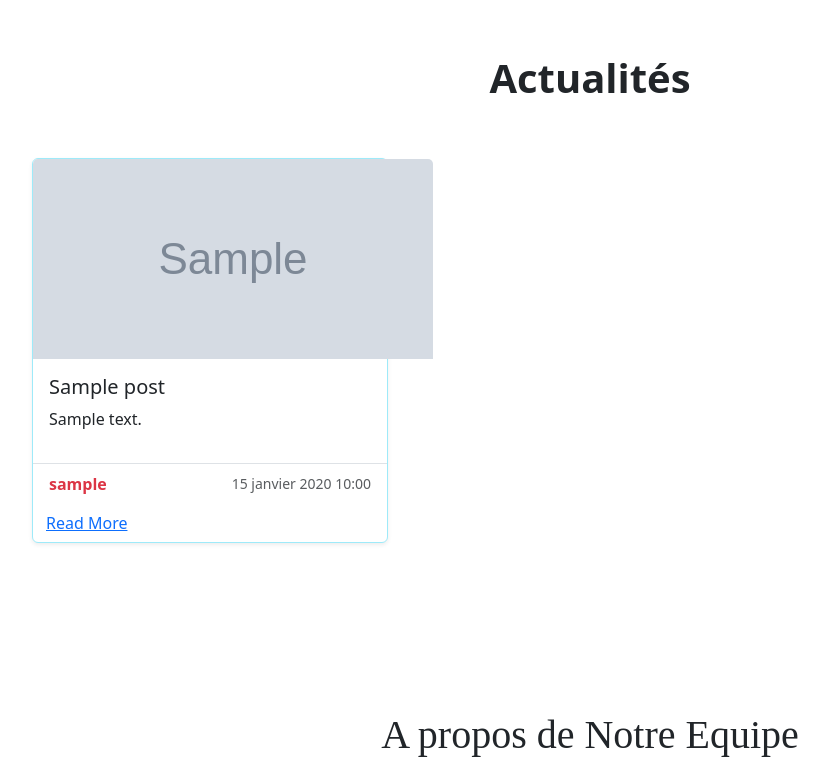
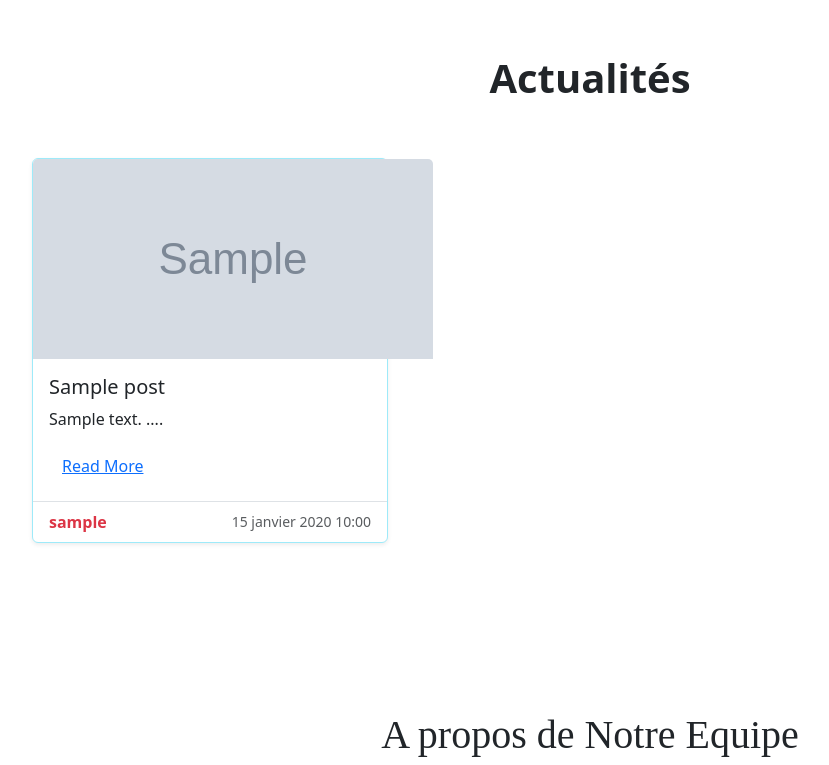
Before and after one commit to Zackiii/Mbollo_MoyDolle, a Django app: page / in a window 1280 px wide; the page is wider, and only the part inside the window is pictured. Shown: the part 1841-2606 px from the top of that part, without its empty margins (50-879 px from the left). Run offline with Django 4.2, Linux system fonts and the light colour scheme; tables that the repository leaves empty hold one stand-in row (values such as "Sample post"); grey boxes marked "Sample" are stand-in pictures; grey boxes are pictures that could not be loaded.

Commit message:
version ameliorer+

```diff
--- a/templates/userTests/accueil.html
+++ b/templates/userTests/accueil.html
@@ -173,7 +173,12 @@
     <img src="{{ post.thumbnail.url }}" class="card-img-top justify-content-center" alt="{{post.title}}" style="width: 400px; height: 200px;">
     <div class="card-body">
       <h5 class="card-title">{{ post.title }}</h5>
-      <p class="card-text">{{ post.text|slice:":80"|linebreaksbr }}</p>
+      <p class="card-text">{{ post.text|slice:":130"|linebreaksbr }} ....</p>
+      <div class="card-read-more justify-content-center">
+        <a href="{% url 'post_details' post.id %}" class="btn btn-link btn-block">
+            Read More
+        </a>
+    </div>
       <div class="d-flex justify-content-between align-items-center">
         <div class="btn-group">
           {% if user.is_authenticated and post.author == user %}
@@ -187,11 +192,6 @@
       <p class="text-danger mb-0"><b>{{ post.author }}</b></p>
       <small class="text-muted">{{ post.published_date }}</small>
     </div>
-    <div class="card-read-more alig tex">
-      <a href="{% url 'post_details' post.id %}" class="btn btn-link btn-block">
-          Read More
-      </a>
-  </div>
   </div>
   <br>
 </div>
```
